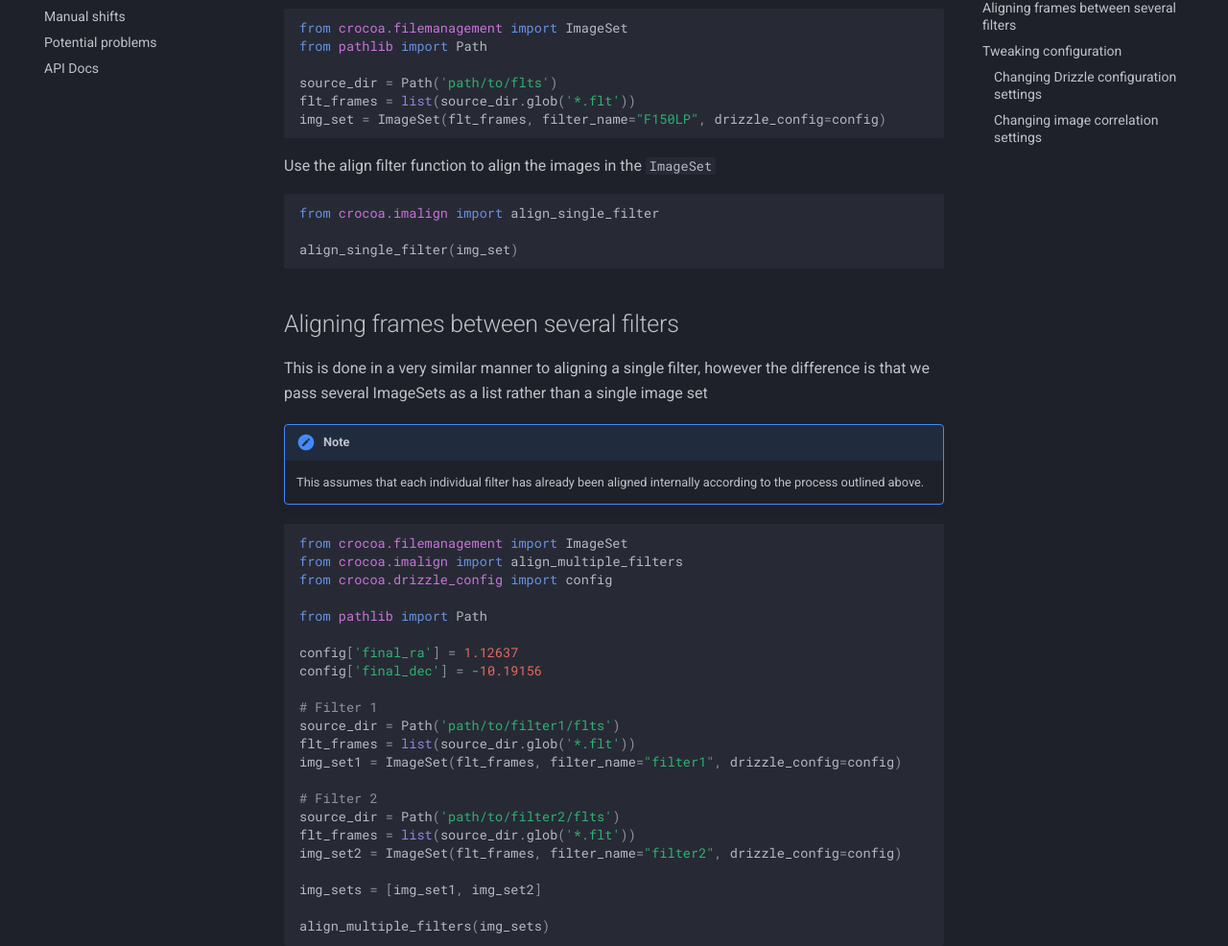
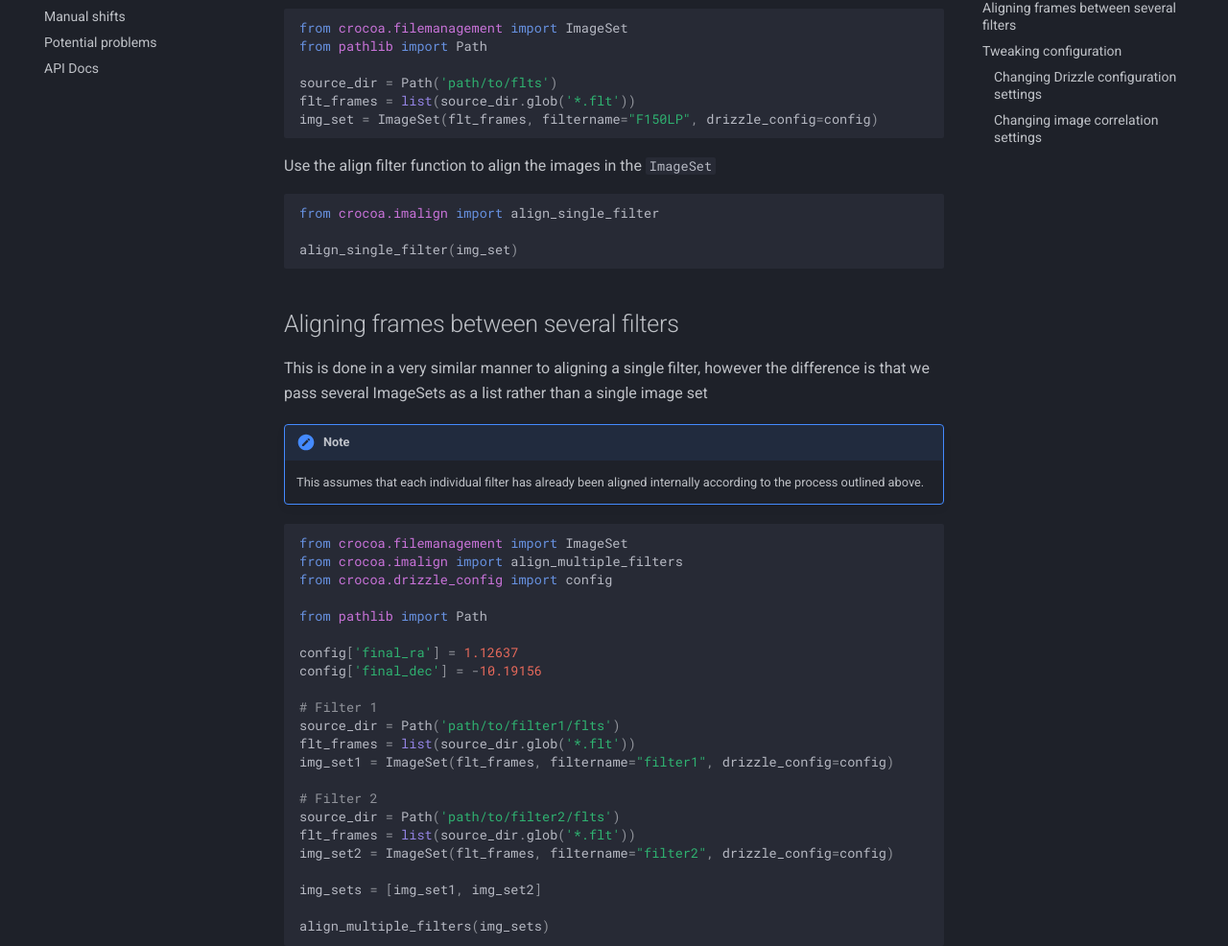
Before and after one commit to runnholm/CROCOA, an MkDocs documentation site: the page built from docs/examples.md, in a window 1280 px wide and 1400 px high, scrolled down 508 px. Shown: the part 145-1131 px from the top of the window at 96% size. Built offline with MkDocs 1.6.1 and Material for MkDocs 9.7.7, drawn with Linux system fonts in a browser that asks for light colours.

Commit message:
update docs

````diff
--- a/docs/examples.md
+++ b/docs/examples.md
@@ -27,7 +27,7 @@ from pathlib import Path
 
 source_dir = Path('path/to/flts')
 flt_frames = list(source_dir.glob('*.flt'))
-img_set = ImageSet(flt_frames, filter_name="F150LP", drizzle_config=config)
+img_set = ImageSet(flt_frames, filtername="F150LP", drizzle_config=config)
 ```
 
 Use the align filter function to align the images in the `ImageSet`
@@ -60,12 +60,12 @@ config['final_dec'] = -10.19156
 # Filter 1
 source_dir = Path('path/to/filter1/flts')
 flt_frames = list(source_dir.glob('*.flt'))
-img_set1 = ImageSet(flt_frames, filter_name="filter1", drizzle_config=config)
+img_set1 = ImageSet(flt_frames, filtername="filter1", drizzle_config=config)
 
 # Filter 2
 source_dir = Path('path/to/filter2/flts')
 flt_frames = list(source_dir.glob('*.flt'))
-img_set2 = ImageSet(flt_frames, filter_name="filter2", drizzle_config=config)
+img_set2 = ImageSet(flt_frames, filtername="filter2", drizzle_config=config)
 
 img_sets = [img_set1, img_set2]
 
````
